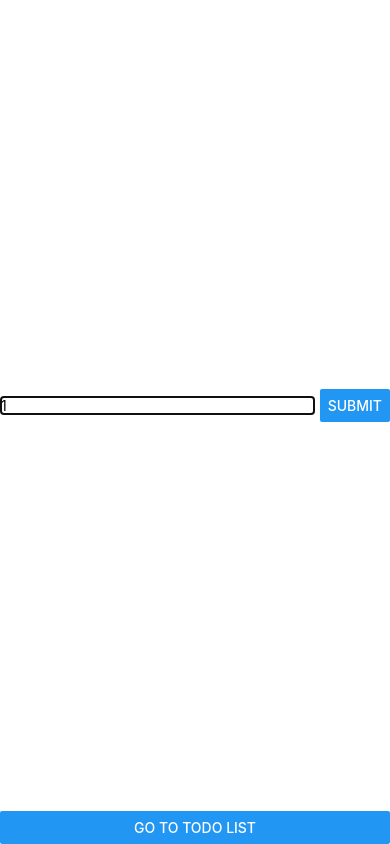
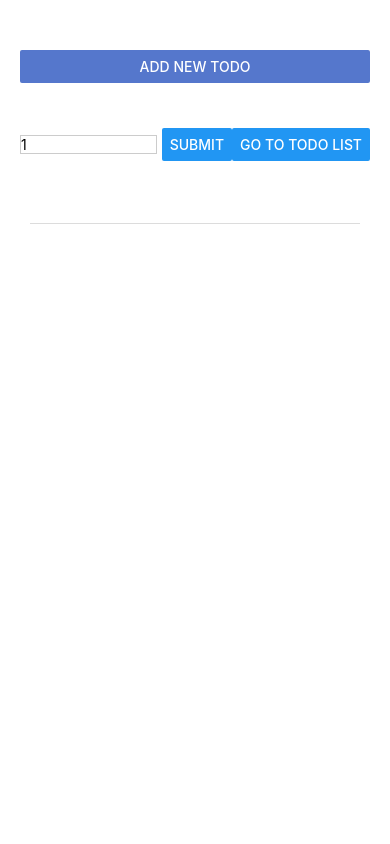
Before and after one commit to BKazimy/NotifierApp, a React Native app: screen / in a window 390 px wide. Both pictures are taken after a click on the button "ADD NEW TODO". Built offline with nearby package versions, Linux system fonts and the light colour scheme.

Commit message:
Oct 29, 2024, 9:49 PM

```diff
--- a/components/todoInput.js
+++ b/components/todoInput.js
@@ -14,7 +14,7 @@ function TodoInput(props) {
     }
 
     return (
-        <Modal>
+        // <Modal>
             <View style={styles.inputContainer}>
                 <TextInput
                     style={styles.textInput}
@@ -26,11 +26,11 @@ function TodoInput(props) {
                     title='Submit'
                     onPress={addTodoHandler}
                 />
+                <Button title="Go to ToDo list"
+                    onPress={props.handler}
+                />
             </View>
-            <Button title="Go to ToDo list"
-                onPress={props.handler}
-            />
-        </Modal>
+        // </Modal>
     )
 }
 
```
